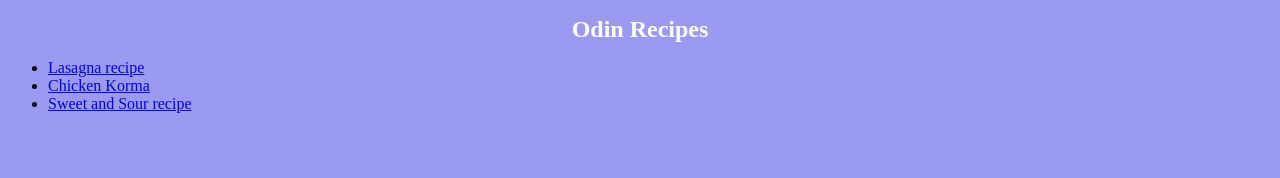
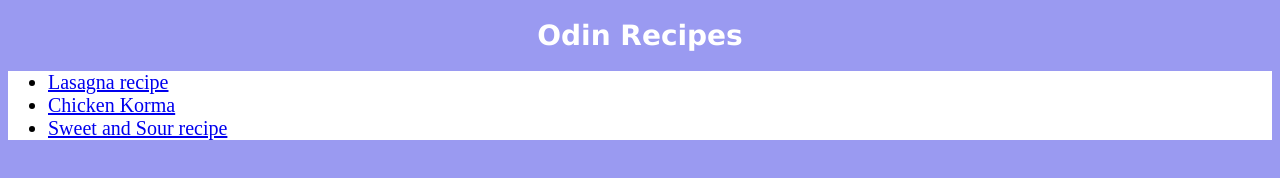
Before and after one commit to Sproings/odin-recipes, a plain HTML site: page index.html in a window 1280 px wide. Drawn offline with Linux system fonts and the light colour scheme.

Commit message:
Styled Nav

```diff
--- a/index.html
+++ b/index.html
@@ -7,10 +7,12 @@
     </head>
     <body>
         <h1 class="title">Odin Recipes</h1>
-        <ul>
-            <li><a href="./recipes/lasagna.html">Lasagna recipe</a></li>
-            <li><a href="./recipes/chicken-korma.html">Chicken Korma</a></li>
-            <li><a  href="./recipes/sweet-and-sour.html">Sweet and Sour recipe</a></li>
-        </ul>
+        <div>
+            <ul class="nav">
+                <li class="page"><a href="./recipes/lasagna.html">Lasagna recipe</a></li>
+                <li class="page"><a href="./recipes/chicken-korma.html">Chicken Korma</a></li>
+                <li class="page"><a  href="./recipes/sweet-and-sour.html">Sweet and Sour recipe</a></li>
+            </ul>
+        </div>
     </body>
 </html>
--- a/style.css
+++ b/style.css
@@ -3,8 +3,22 @@ body{
 }
 
 .title{
-    font-size: 24px;
+    font-size: 28px;
     font-weight: bold;
     text-align: center;
     color: white;
+    font-family: Verdana, Geneva, Tahoma, sans-serif;
 }
+
+.nav{
+
+    background-color: white;
+    color: black;
+
+}
+
+.page{
+    color: black;
+    font-size: 20px;
+    text-align: left;
+}
```
